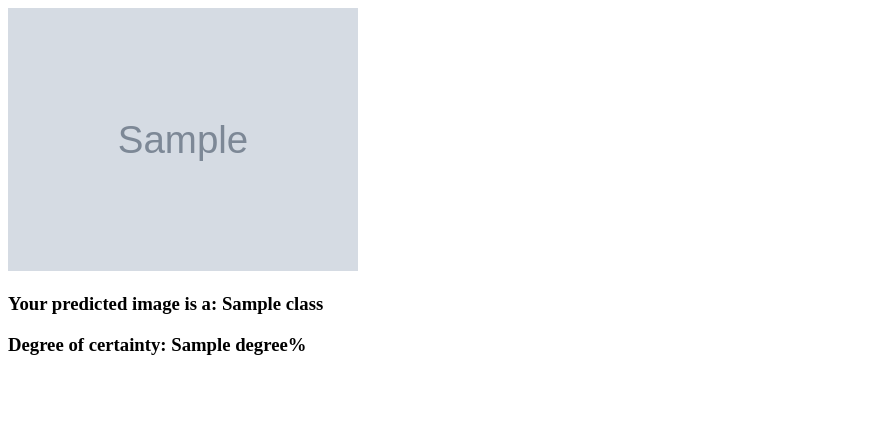
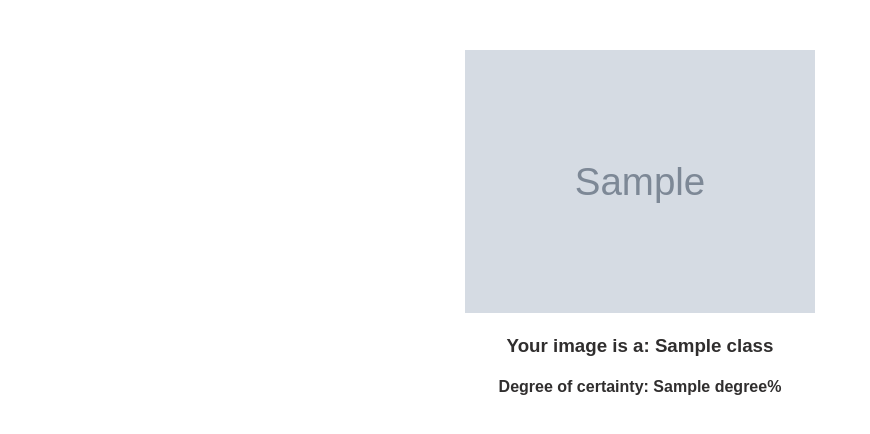
Before and after one commit to Carla-de-Beer/python-projects, a Flask app: template flask-projects/keras-model-deployment/cartoon-photo-classifier-web/templates/prediction.html in a window 1280 px wide. Shown: the top 434 px of the page, without its empty margins (0-870 px from the left). Run offline with Flask 2, Linux system fonts and the light colour scheme; the template is opened without the code that fills it: most values are stand-ins (such as "Sample title", 1, 10 or a date in 2020); grey boxes marked "Sample" are stand-in pictures; some libraries are stand-ins or nearby versions.

Commit message:
Add styling and code clean

```diff
--- a/flask-projects/keras-model-deployment/cartoon-photo-classifier-web/main.py
+++ b/flask-projects/keras-model-deployment/cartoon-photo-classifier-web/main.py
@@ -5,25 +5,27 @@ from flask_wtf.file import FileField, FileRequired
 from werkzeug.utils import secure_filename
 
 import os
-import shutil
+import glob
 import numpy as np
 import tensorflow as tf
 from tensorflow.keras.preprocessing import image
 
+PATH_UNSEEN = 'static/unseen/'
+
 app = Flask(__name__)
 app.config['SECRET_KEY'] = 'mysecretkey'
-app.config['UPLOAD_FOLDER'] = app.root_path + '/static/unseen/'
+app.config['UPLOAD_FOLDER'] = app.root_path + PATH_UNSEEN
 
 
 class UploadForm(FlaskForm):
     upload = FileField('image', validators=[
         FileRequired(),
-        FileAllowed(['jpg', 'jpeg', 'png'], 'Images only!')
+        FileAllowed(['jpg', 'jpeg', 'png', 'JPG', 'JPEG', 'PNG'], 'Images only!')
     ])
 
 
 def get_prediction():
-    img = image.load_img(app.root_path + '/static/unseen/' + session['filename'], target_size=(256, 256))
+    img = image.load_img(app.root_path + '/' + PATH_UNSEEN + session['filename'], target_size=(256, 256))
 
     my_img_array = image.img_to_array(img)
     my_img_array = my_img_array / 255
@@ -37,13 +39,12 @@ def get_prediction():
     if classes[0][0] < 0.5:
         result = 'CARTOON'
         degree = round(100 - classes[0][0] * 100, 4)
-        print(': CARTOON')
-        print(f"Degree of certainty: {degree}%")
     elif classes[0][0] >= 0.5:
         result = 'PHOTO'
         degree = round(classes[0][0] * 100, 4)
-        print(': PHOTO')
-        print(f"Degree of certainty: {degree}%")
+
+    print(': ' + result)
+    print(f"Degree of certainty: {degree}%")
 
     return result, degree
 
@@ -52,14 +53,16 @@ def get_prediction():
 def upload():
     form = UploadForm()
 
-    # shutil.rmtree(app.root_path + '/static/unseen/')
+    files = glob.glob(app.root_path + '/' + PATH_UNSEEN + '/*')
+    for f in files:
+        os.remove(f)
 
     if form.validate_on_submit():
         filename = secure_filename(form.upload.data.filename)
         session['filename'] = filename
 
         f = form.upload.data
-        f.save(os.path.join(app.root_path, 'static/unseen', filename))
+        f.save(os.path.join(app.root_path, PATH_UNSEEN, filename))
 
         return redirect(url_for('prediction'))
 
@@ -70,7 +73,7 @@ def upload():
 def prediction():
     [result, degree] = get_prediction()
 
-    filename = 'static/unseen/' + session['filename']
+    filename = PATH_UNSEEN + session['filename']
     results = {'class': result, 'degree': degree, 'filename': filename}
 
     return render_template('prediction.html', results=results)
--- /dev/null
+++ b/flask-projects/keras-model-deployment/cartoon-photo-classifier-web/static/css/style.css
@@ -0,0 +1,9 @@
+body {
+    margin-top: 50px;
+    font-family: Arial, Helvetica, sans-serif;
+}
+
+.container {
+    text-align: center;
+    color: #302e2e;
+}
--- a/flask-projects/keras-model-deployment/cartoon-photo-classifier-web/templates/prediction.html
+++ b/flask-projects/keras-model-deployment/cartoon-photo-classifier-web/templates/prediction.html
@@ -3,13 +3,15 @@
 <head>
     <meta charset="UTF-8">
     <title>Prediction</title>
+    <link rel="stylesheet" type="text/css" href="{{ url_for('static', filename='css/style.css') }}">
 </head>
 <body>
 
-<img src="{{ results.filename }}" alt="input image" style="width:350px;">
-
-<h3 class="result">Your predicted image is a: <span class="result-value">{{ results.class }}</span></h3>
-<h3 class="result">Degree of certainty: <span class="result-value">{{ results.degree }}%</span></h3>
+<div class="container">
+    <img src="{{ results.filename }}" alt="input image" style="width:350px;">
+    <h3 class="result">Your image is a: <span class="result-value">{{ results.class }}</span></h3>
+    <h4 class="result">Degree of certainty: <span class="result-value">{{ results.degree }}%</span></h4>
+</div>
 
 </body>
 </html>
```
Also changed, not shown: flask-projects/keras-model-deployment/cartoon-photo-classifier-web/templates/index.html (+15 -9 lines).
